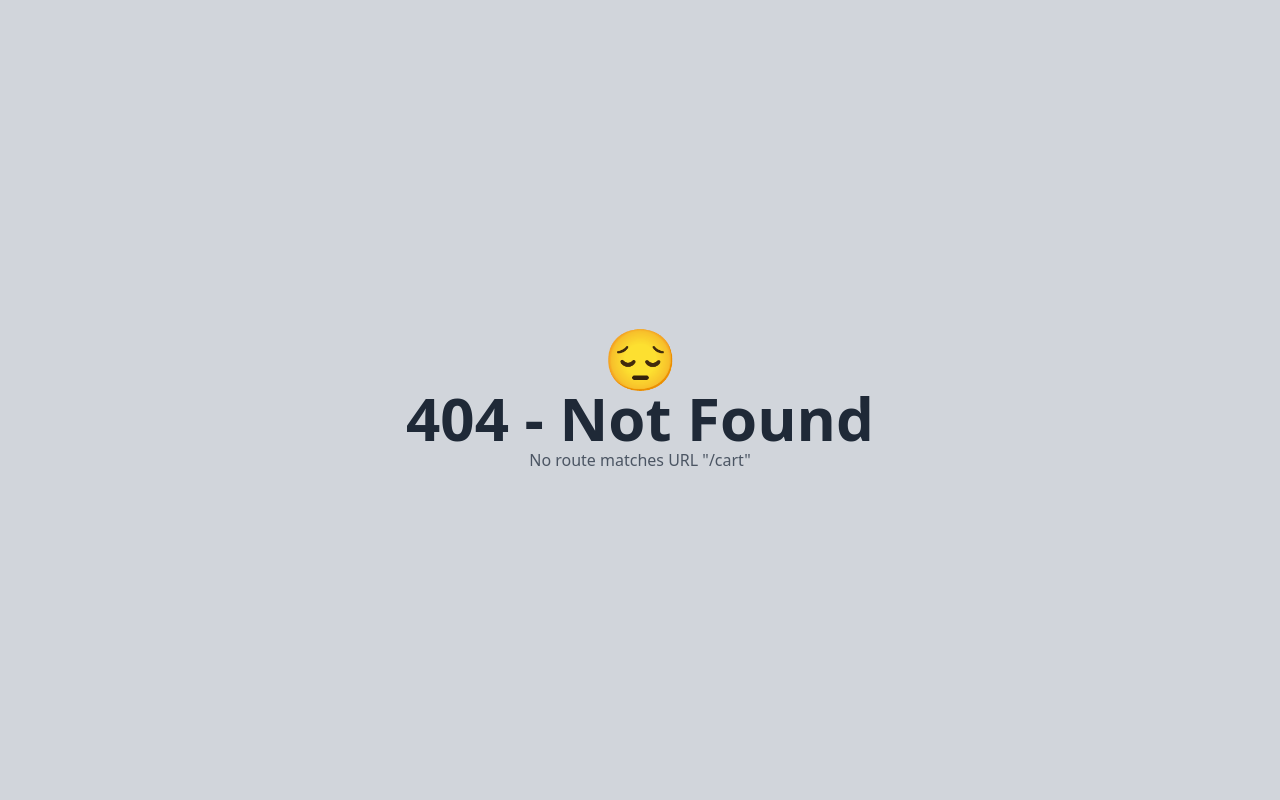
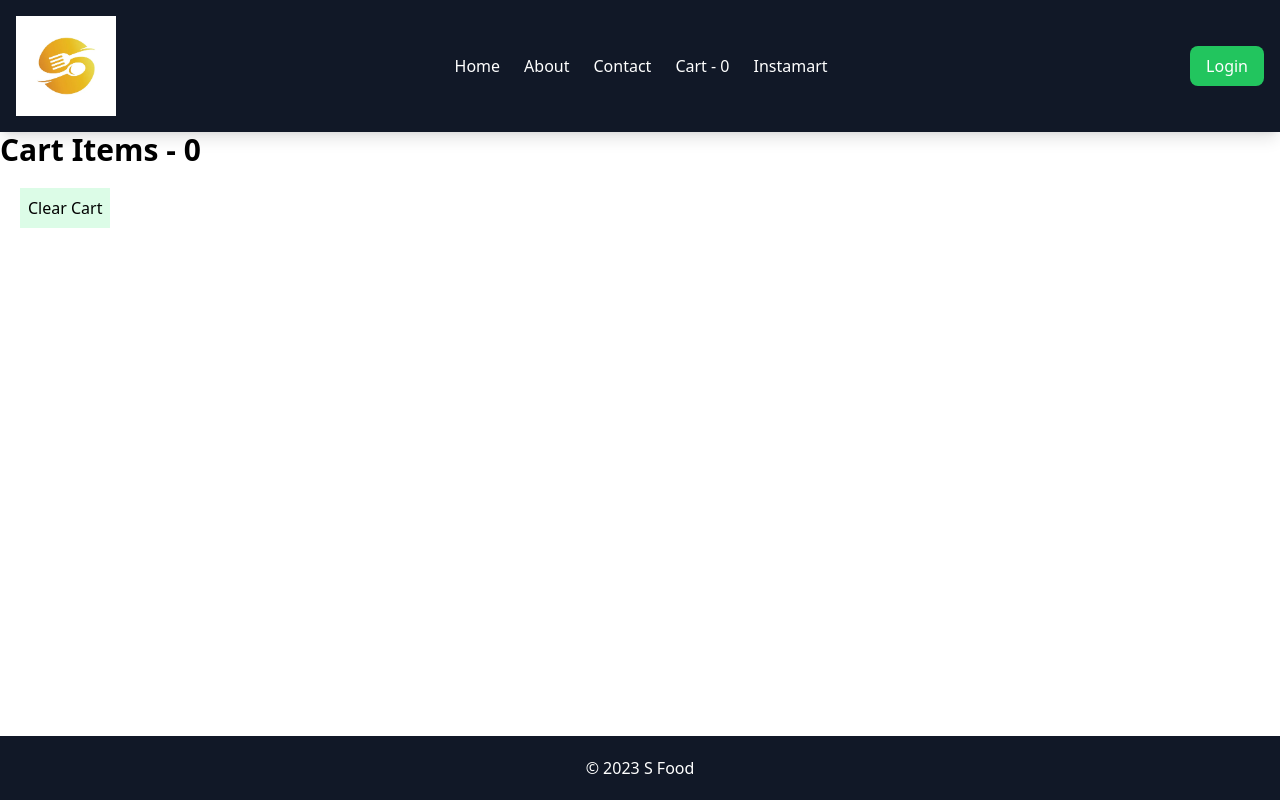
Before and after one commit to ssk090/namaste-react-live-assignment, a React (Vite) app in the folder code/: page /cart in a window 1280 px wide. Before the commit this address had no page. Built offline with nearby package versions, Linux system fonts and the light colour scheme.

Commit message:
chapter 12

```diff
--- a/code/package.json
+++ b/code/package.json
@@ -31,8 +31,10 @@
     "yup": "^1.0.0"
   },
   "dependencies": {
+    "@reduxjs/toolkit": "^1.9.2",
     "react": "^18.2.0",
     "react-dom": "^18.2.0",
+    "react-redux": "^8.0.5",
     "react-router-dom": "^6.8.1"
   },
   "browserslist": [
--- a/code/src/App.js
+++ b/code/src/App.js
@@ -14,13 +14,18 @@
 // import Instamart from "./components/Instamart";
 const Instamart = lazy(() => import("./components/Instamart"));
 const About = lazy(() => import("./components/About"));
+import { Provider } from "react-redux";
+import store from "./utils/store";
+import Cart from "./components/Cart";
 
 const AppLayout = () => {
   return (
     <>
-      <Header />
-      <Outlet />
-      <Footer />
+      <Provider store={store}>
+        <Header />
+        <Outlet />
+        <Footer />
+      </Provider>
     </>
   );
 };
@@ -69,6 +74,10 @@
           </Suspense>
         ),
       },
+      {
+        path: "/cart",
+        element: <Cart />,
+      },
     ],
   },
 ]);
--- /dev/null
+++ b/code/src/components/Cart.js
@@ -0,0 +1,32 @@
+import React from "react";
+import { useDispatch, useSelector } from "react-redux";
+import { clearCart } from "../utils/cartSlice";
+import FoodItem from "./FoodItem";
+
+const Cart = () => {
+  const cartItems = useSelector((store) => store.cart.items);
+  const dispatch = useDispatch();
+
+  const handleClearCart = () => {
+    dispatch(clearCart());
+  };
+
+  return (
+    <div>
+      <h1 className="font-bold text-3xl"> Cart Items - {cartItems.length}</h1>
+      <button
+        className="bg-green-100 p-2 m-5"
+        onClick={() => handleClearCart()}
+      >
+        Clear Cart
+      </button>
+      <div className="flex">
+        {cartItems.map((item) => (
+          <FoodItem key={item.id} {...item} />
+        ))}
+      </div>
+    </div>
+  );
+};
+
+export default Cart;
--- /dev/null
+++ b/code/src/components/FoodItem.js
@@ -0,0 +1,16 @@
+import { IMG_CDN_URL } from "../contants";
+
+const FoodItem = ({ name, description, cloudinaryImageId, price }) => {
+  return (
+    <div className="w-56 p-2 m-2 shadow-lg bg-pink-50">
+      <img src={IMG_CDN_URL + cloudinaryImageId} />
+      <h2 className="font-bold text-xl">{name}</h2>
+      <h3>{description}</h3>
+      <h4>
+        <strong>Rupees:</strong> {price / 100}
+      </h4>
+    </div>
+  );
+};
+
+export default FoodItem;
--- a/code/src/components/Header.js
+++ b/code/src/components/Header.js
@@ -2,6 +2,9 @@
 import Logo from "../../assets/logo.png";
 import { Link } from "react-router-dom";
 import UserContext from "../utils/UserContext";
+import { useSelector } from "react-redux";
+import store from "../utils/store";
+
 const Title = () => (
   <a href="/">
     <img className="w-[100px]" alt="logo" src={Logo} />
@@ -11,6 +14,8 @@
 const Header = () => {
   const [isLoggedIn, setIsLoggedIn] = useState(false);
   const { user } = useContext(UserContext);
+  const cartItems = useSelector((store) => store.cart.items);
+  console.log(cartItems);
   return (
     <header className="flex items-center justify-between p-4 bg-gray-900 text-white shadow shadow-lg">
       <Title />
@@ -25,14 +30,16 @@
           <Link to="/contact">
             <li className="mr-6 hover:underline">Contact</li>
           </Link>
-          <li className="mr-6 hover:underline">Cart</li>
+          <Link to="/cart">
+            <li className="mr-6 hover:underline">Cart - {cartItems.length}</li>
+          </Link>
           <Link to="/instamart">
             <li className="mr-6 hover:underline">Instamart</li>
           </Link>
         </ul>
       </nav>
       <div className="flex">
-        <span className="font-bold text-white">{user.name}</span>
+        {/* <span className="font-bold text-white">{user.name}</span> */}
         {isLoggedIn ? (
           <Link to="/">
             <button
--- a/code/src/components/RestaurantMenu.js
+++ b/code/src/components/RestaurantMenu.js
@@ -1,6 +1,8 @@
 import React, { useState, useEffect } from "react";
+import { useDispatch } from "react-redux";
 import { useParams } from "react-router-dom";
 import { IMG_CDN_URL } from "../contants";
+import { addItem } from "../utils/cartSlice";
 import useRestaurant from "../utils/useRestaurant";
 import Shimmer from "./Shimmer";
 
@@ -8,6 +10,11 @@
   // const params = useParams();
   // const { id } = params;
   // you can use this as well
+  const dispatch = useDispatch();
+
+  const addFoodItem = (item) => {
+    dispatch(addItem(item));
+  };
   const { id } = useParams();
   const restraunt = useRestaurant(id);
 
@@ -23,11 +30,21 @@
           Location : {restraunt.area},{restraunt.city}
         </h1>
       </div>
-      <div>
+      <div className="pl-7">
         <h1 className="font-bold">Menu</h1>
         <ul>
           {Object.values(restraunt?.menu?.items).map((item) => (
-            <li key={item.id}>{item.name}</li>
+            <div className="flex items-center">
+              <li key={item.id}>
+                {item.name} -{" "}
+                <button
+                  className="bg-green-200 p-2 m-2 rounded-lg hover:bg-green-400"
+                  onClick={() => addFoodItem(item)}
+                >
+                  Add Item
+                </button>
+              </li>
+            </div>
           ))}
         </ul>
       </div>
@@ -36,3 +53,5 @@
 };
 
 export default RestaurantMenu;
+
+//2hr 17mins
--- /dev/null
+++ b/code/src/utils/cartSlice.js
@@ -0,0 +1,22 @@
+import { createSlice } from "@reduxjs/toolkit";
+
+const cartSlice = createSlice({
+  name: "cart",
+  initialState: {
+    items: [],
+  },
+  reducers: {
+    addItem: (state, action) => {
+      state.items.push(action.payload);
+    },
+    removeItem: (state, action) => {
+      state.items.splice(action.payload, 1);
+      // state.items = state.items.filter((item)=>{item.id !== action.payload});
+    },
+    clearCart: (state) => {
+      state.items = [];
+    },
+  },
+});
+export const { addItem, removeItem, clearCart } = cartSlice.actions;
+export default cartSlice.reducer;
--- /dev/null
+++ b/code/src/utils/store.js
@@ -0,0 +1,9 @@
+import { configureStore } from "@reduxjs/toolkit";
+import cartSlice from "./cartSlice";
+
+const store = configureStore({
+  reducer: {
+    cart: cartSlice,
+  },
+});
+export default store;
```
Also changed, not shown: 2 other files (tests, documents, lock files or other folders).
